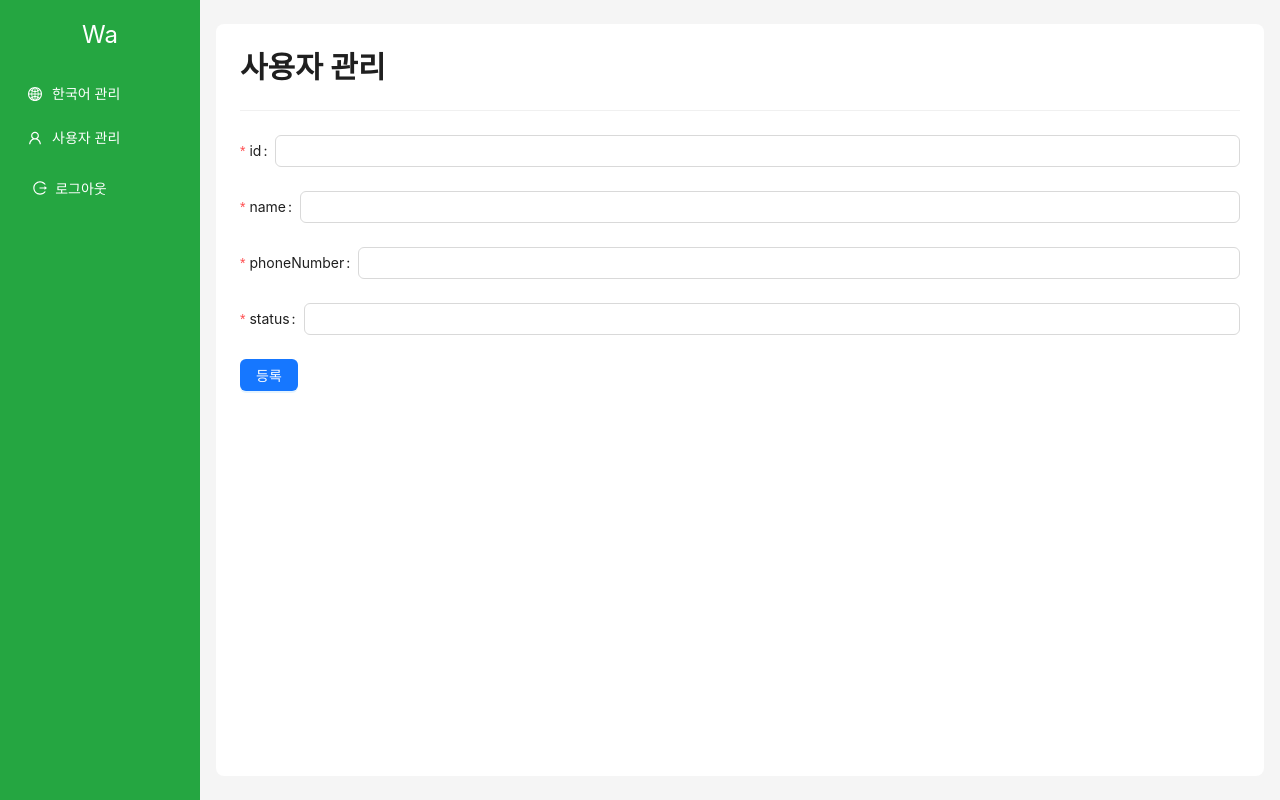
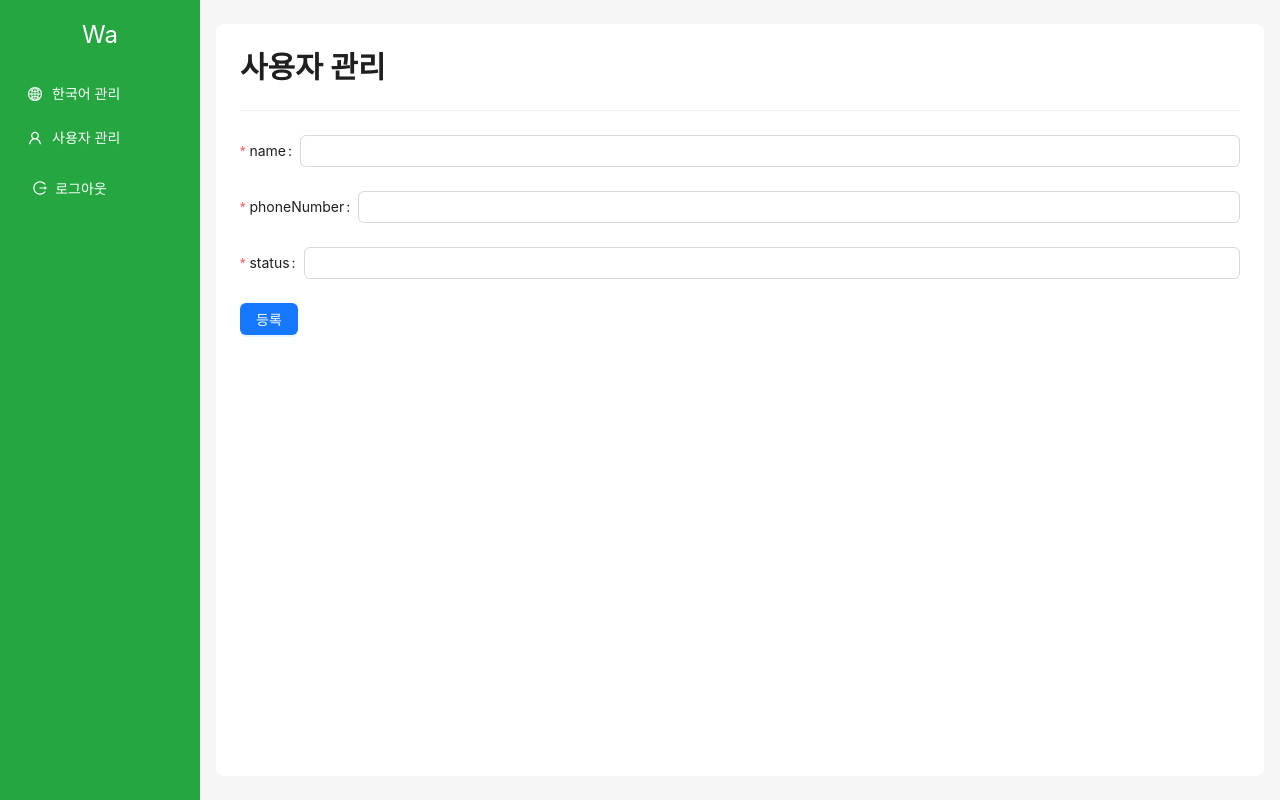
Before and after one commit to Qoo-Flip-ers/sarang_talk, a React (Create React App) app: page /user/register in a window 1280 px wide. Built offline with nearby package versions, Linux system fonts and the light colour scheme.

Commit message:
fix : 서버 연결 오류 수정(id 제거)

```diff
--- a/src/pages/UserPage.js
+++ b/src/pages/UserPage.js
@@ -71,11 +71,6 @@ const UserPage = () => {
 
   const columns = [
     {
-      title: "ID",
-      dataIndex: "id",
-      key: "id",
-    },
-    {
       title: "Name",
       dataIndex: "name",
       key: "name",
--- a/src/pages/UserRegisterPage.js
+++ b/src/pages/UserRegisterPage.js
@@ -5,21 +5,19 @@ import { useNavigate } from "react-router-dom";
 const { Title } = Typography;
 
 const UserRegisterPage = () => {
-  const [id, setId] = useState("");
   const [name, setName] = useState("");
   const [phoneNumber, setPhoneNumber] = useState("");
   const [status, setStatus] = useState("");
   const navigate = useNavigate();
 
   const onClick = async () => {
-    if (!id || !name || !phoneNumber || !status) {
+    if (!name || !phoneNumber || !status) {
       message.warning("내용을 입력해주세요.");
       return;
     }
 
     try {
       const response = await createWord({
-        id,
         name,
         phoneNumber,
         status,
@@ -42,18 +40,6 @@ const UserRegisterPage = () => {
       <Title level={2}>사용자 관리</Title>
       <Divider></Divider>
       <Form>
-        <Form.Item
-          label="id"
-          name="id"
-          rules={[
-            {
-              required: true,
-              message: "Please input id!",
-            },
-          ]}
-        >
-          <Input onChange={(e) => setId(e.target.value)} />
-        </Form.Item>
         <Form.Item
           label="name"
           name="name"
```
